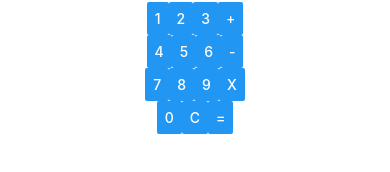
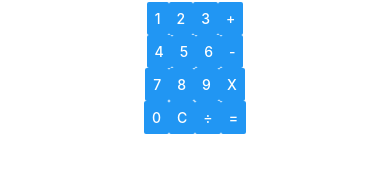
Before and after one commit to Harry823/calculatorApp, a React Native app: screen / in a window 390 px wide. Shown: the part 354-526 px from the top of the page. Built offline with nearby package versions, Linux system fonts and the light colour scheme.

Commit message:
Added division button on app

```diff
--- a/App.js
+++ b/App.js
@@ -182,6 +182,11 @@ class TestState extends Component {
               title = "C"
               onPress = {this.clearDisplay}
             />
+
+            <Button
+              title = "÷"
+              onPress = {() => this.operatorPress("/")}
+            />
             <Button
               title = "="
               onPress = {() => this.calculate(this.display)}
```
